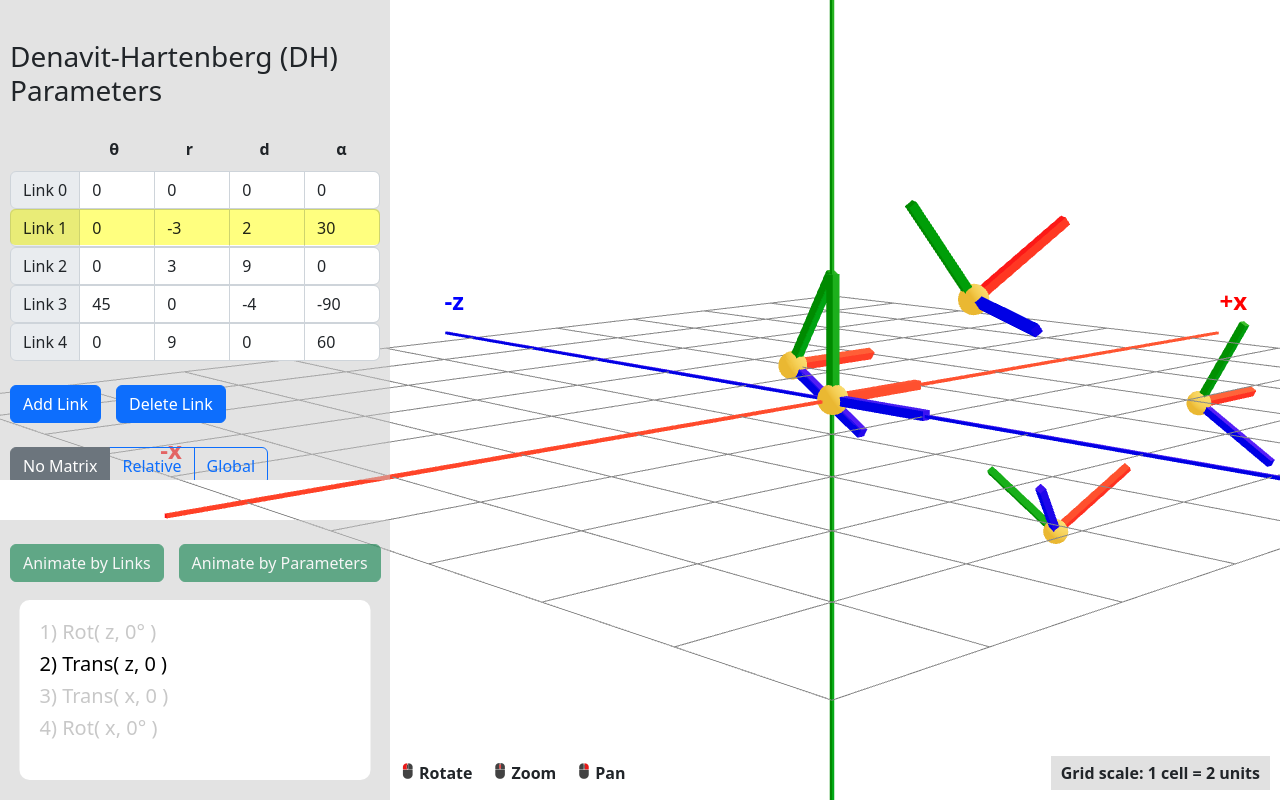
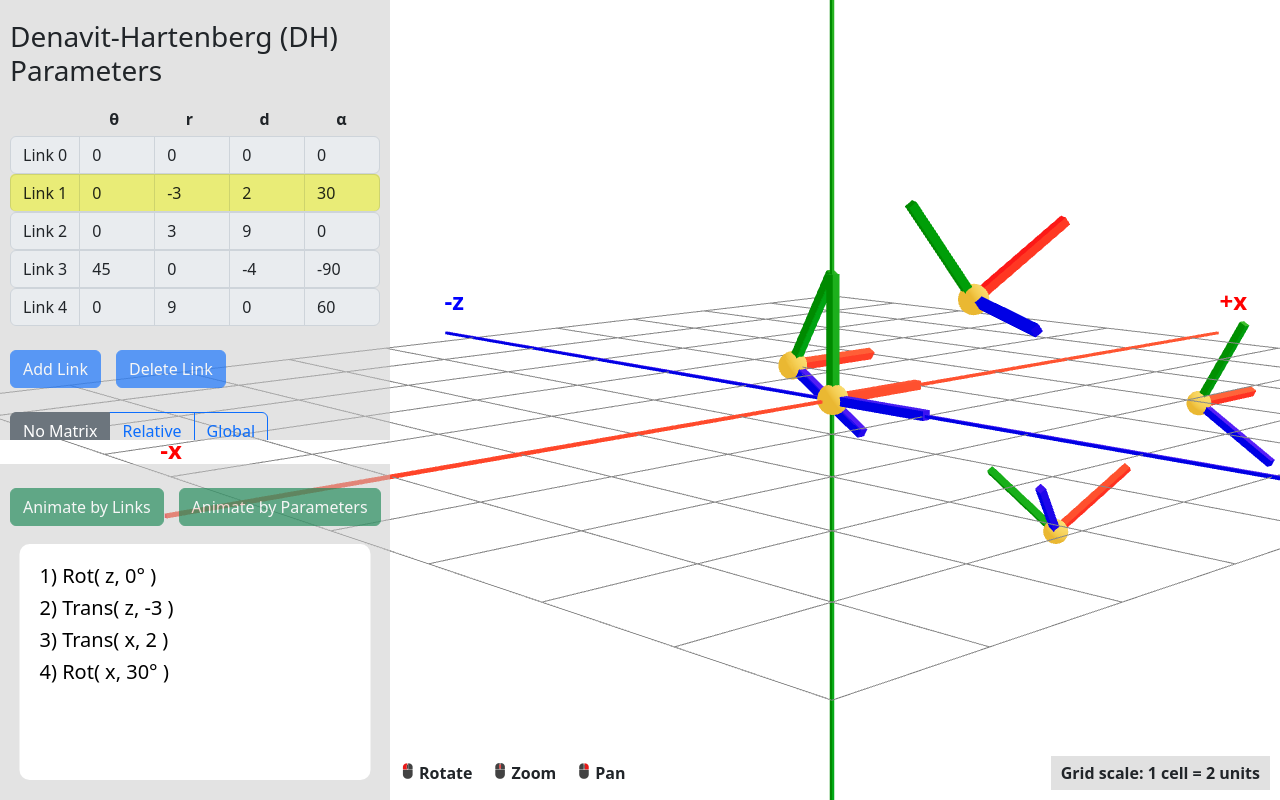
Before and after one commit to delgoh/robotic-arm-simulator, a React (Create React App) app: page / in a window 1280 px wide. Both pictures are taken after a click on the button "Animate by Links". Built offline with nearby package versions, Linux system fonts and the light colour scheme.

Commit message:
Changed parameters panel to be scrollable at input entries instead of entire panel, disabled adding/deleting/modifying parameters during animation

```diff
--- a/src/components/AnimationPanel/AnimationPanel.jsx
+++ b/src/components/AnimationPanel/AnimationPanel.jsx
@@ -19,22 +19,22 @@ const AnimationPanel = ({
   const [isAnimateParams, setIsAnimateParams] = useState(true);
   const textRef = useSpringRef();
 
-  const handleAnimateLinks = () => {
-    setAnimationType("links");
-    setIsAnimate(true);
-    setIsAnimateParams(false);
-    animateLinksRef.start();
-    highlightLinksRef.start();
-    textRef.start();
+  const handleAnimateLinks = async () => {
+    await setAnimationType("links");
+    await setIsAnimate(true);
+    await setIsAnimateParams(false);
+    await animateLinksRef.start();
+    await highlightLinksRef.start();
+    await textRef.start();
   }
 
-  const handleAnimateParams = () => {
-    setAnimationType("params");
-    setIsAnimate(true);
-    setIsAnimateParams(true);
-    animateParamsRef.start();
-    highlightParamsRef.start();
-    textRef.start();
+  const handleAnimateParams = async () => {
+    await setAnimationType("params");
+    await setIsAnimate(true);
+    await setIsAnimateParams(true);
+    await animateParamsRef.start();
+    await highlightParamsRef.start();
+    await textRef.start();
   }
 
   return (
--- a/src/components/AnimationPanel/AnimationPanel.module.css
+++ b/src/components/AnimationPanel/AnimationPanel.module.css
@@ -1,5 +1,5 @@
 .animationPanel {
-  height: 35%;
+  height: 42%;
   width: 390px;
   padding-left: 10px;
   position: fixed;
--- a/src/components/AnimationPanel/HighlightBox.jsx
+++ b/src/components/AnimationPanel/HighlightBox.jsx
@@ -4,8 +4,8 @@ import { useSpring, animated } from '@react-spring/web'
 import styles from './HighlightBox.module.css'
 
 const SPEED_FACTOR = 1; // higher = slower
-const linksOffsetTop = [172, 209, 247, 285, 322, 360, 398];
-const paramsOffsetLeft = [76, 152, 228, 304];
+const linksOffsetTop = [0, 38, 76, 114, 151, 189, 228];
+const paramsOffsetLeft = [66, 142, 218, 294];
 
 const HighlightBox = ({
   robotParams,
@@ -37,14 +37,14 @@ const HighlightBox = ({
 
   const linksSpring = useSpring({
     ref: highlightLinksRef,
-    from: {top: 172},
+    from: {top: 0},
     to: animateLinksList(),
     config: {duration: 200 * SPEED_FACTOR}
   });
 
   const paramsSpring = useSpring({
     ref: highlightParamsRef,
-    from: {top: 172, left: 76},
+    from: {top: 0, left: 66},
     to: animateParamsList(),
     config: {duration: 200 * SPEED_FACTOR}
   });
@@ -55,7 +55,7 @@ const HighlightBox = ({
       style={{
         display: isAnimate ? 'block' : 'none',
         top: animationType === 'links' ? linksSpring.top : paramsSpring.top,
-        left: animationType === 'links' ? 10 : paramsSpring.left
+        left: animationType === 'links' ? 0 : paramsSpring.left
       }}
     />
   )
--- a/src/components/AnimationPanel/HighlightBox.module.css
+++ b/src/components/AnimationPanel/HighlightBox.module.css
@@ -1,8 +1,11 @@
 .highlightBox {
   position: absolute;
-  height: 36px;
+  z-index: 1;
+  height: 37px;
+  margin: 0;
   background-color: rgb(255, 255, 0, 0.5);
-  top: 192px;
+  top: 0px;
+  left: 0px;
   border-radius: 5px;
   mix-blend-mode: multiply;
 }
--- a/src/components/ParametersPanel/LinkEntry.jsx
+++ b/src/components/ParametersPanel/LinkEntry.jsx
@@ -7,6 +7,7 @@ import InputGroup from 'react-bootstrap/InputGroup';
 const LinkEntry = ({
   robotParam,
   setRobotParams,
+  isAnimate,
   linkRef
 }) => {
 
@@ -100,6 +101,7 @@ const LinkEntry = ({
         onChange={handleInputChange}
         onBlur={handleInputBlur}
         onKeyDown={handleKeyDown}
+        disabled={isAnimate}
       />
       <Form.Control
         id='r'
@@ -107,6 +109,7 @@ const LinkEntry = ({
         onChange={handleInputChange}
         onBlur={handleInputBlur}
         onKeyDown={handleKeyDown}
+        disabled={isAnimate}
       />
       <Form.Control
         id='d'
@@ -114,6 +117,7 @@ const LinkEntry = ({
         onChange={handleInputChange}
         onBlur={handleInputBlur}
         onKeyDown={handleKeyDown}
+        disabled={isAnimate}
       />
       <Form.Control
         id='alpha'
@@ -121,6 +125,7 @@ const LinkEntry = ({
         onChange={handleInputChange}
         onBlur={handleInputBlur}
         onKeyDown={handleKeyDown}
+        disabled={isAnimate}
       />
     </InputGroup>
   );
--- a/src/components/ParametersPanel/LinkHeader.module.css
+++ b/src/components/ParametersPanel/LinkHeader.module.css
@@ -1,8 +1,8 @@
 .parent {
   display: flex;
   justify-content: space-around;
-  margin-top: 30px;
-  margin-bottom: 10px;
+  margin-top: 20px;
+  margin-bottom: 5px;
   padding-left: 66px;
 }
 
--- a/src/components/ParametersPanel/ParametersPanel.jsx
+++ b/src/components/ParametersPanel/ParametersPanel.jsx
@@ -61,24 +61,38 @@ const ParametersPanel = ({
     <div className={styles.parametersPanel}>
       <PanelHeader />
       <LinkHeader />
+      <div className={styles.linkEntryList}>
         {robotParams.map((robotParam, i) => (
           <LinkEntry
             key={robotParam.linkId}
             robotParam={robotParam}
             setRobotParams={setRobotParams}
+            isAnimate={isAnimate}
           />
         ))}
+        <HighlightBox
+          robotParams={robotParams}
+          isAnimate={isAnimate}
+          animationType={animationType}
+          highlightLinksRef={highlightLinksRef}
+          highlightParamsRef={highlightParamsRef}
+        />
+      </div>
       <Button
         className='mt-4'
         variant='primary'
         style={{margin: "0 15px 0 0"}}
-        onClick={handleAddLink}>
+        onClick={handleAddLink}
+        disabled={isAnimate}
+      >
         Add Link
       </Button>
       <Button
         className='mt-4'
         variant='primary'
-        onClick={handleDeleteLink}>
+        onClick={handleDeleteLink}
+        disabled={isAnimate}
+      >
         Delete Link
       </Button>
       <ToggleButtonGroup type="radio" name="matrix-radio" defaultValue={0}>
@@ -94,13 +108,7 @@ const ParametersPanel = ({
           </ToggleButton>
         ))}
       </ToggleButtonGroup>
-      <HighlightBox
-        robotParams={robotParams}
-        isAnimate={isAnimate}
-        animationType={animationType}
-        highlightLinksRef={highlightLinksRef}
-        highlightParamsRef={highlightParamsRef}
-      />
+
     </div>
   )
 };
--- a/src/components/ParametersPanel/ParametersPanel.module.css
+++ b/src/components/ParametersPanel/ParametersPanel.module.css
@@ -1,14 +1,21 @@
 .parametersPanel {
-  height: 60%;
+  position: fixed;
+  height: 55%;
   width: 390px;
   padding: 10px;
-  position: fixed;
+  padding-top: 20px;
   z-index: 1;
   top: 0;
   left: 0;
   background-color: rgba(200, 200, 200, 0.5);
-  overflow-x: hidden; /* Disable horizontal scroll */
-  overflow-y: overlay;
-  padding-top: 40px;
+  overflow-x: hidden; /* disable horizontal scroll */
+  overflow-y: hidden; /* disable vertical scroll */
   transition: 0.5s; /* 0.5 second transition effect to slide in the sidenav */
 }
+
+.linkEntryList {
+  position: relative;
+  height: 190px;
+  overflow-x: hidden;
+  overflow-y: overlay;
+}
```
Lines whose indentation alone changed are shown as unchanged.
